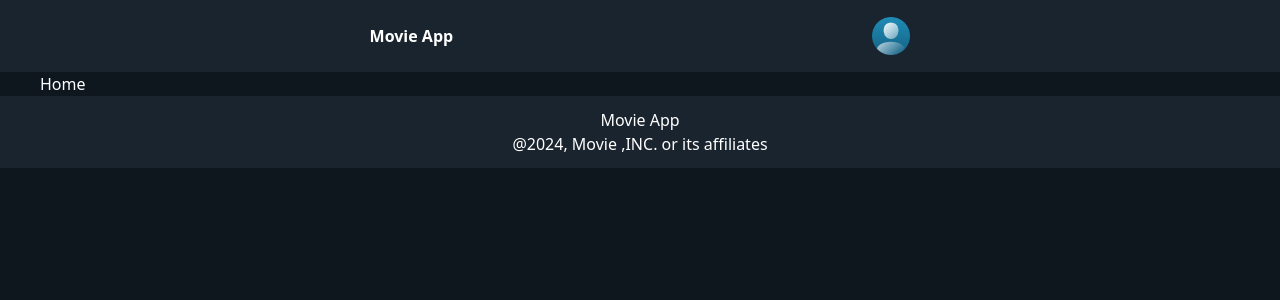
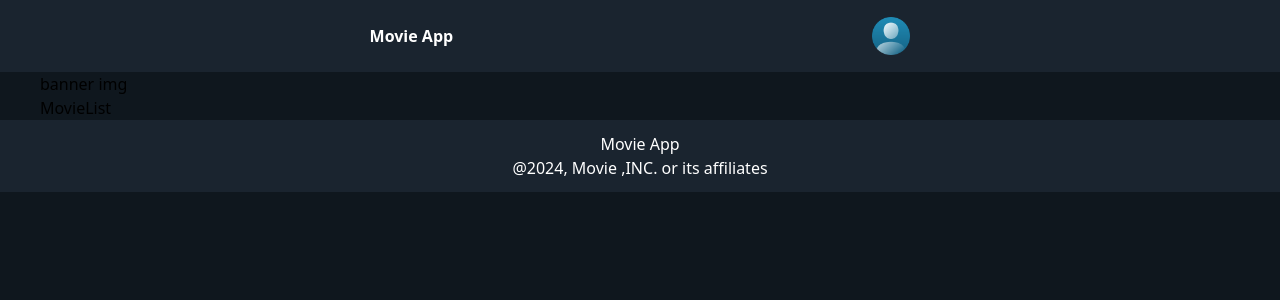
Before and after one commit to salmanulfarispk/MovieApp_Redux-Toolkit, a React (Vite) app: page / in a window 1280 px wide. Shown: the top 300 px of the page. Built offline with nearby package versions, Linux system fonts and the light colour scheme; no server answers.

Commit message:
using redux toolkit

```diff
--- a/src/App.jsx
+++ b/src/App.jsx
@@ -1,4 +1,3 @@
-// omdb_api="http://www.omdbapi.com/?i=tt3896198&apikey=d460d370"
 import React from "react"
 import { Routes,Route} from "react-router-dom"
 import Footer from "./components/Footer"
--- a/src/components/Home.jsx
+++ b/src/components/Home.jsx
@@ -1,8 +1,29 @@
-import React from 'react'
+import React, { useEffect } from 'react'
+import MovieList from "../components/MovieList"
+import MovieApi from '../common/apis/MovieApi'
+import { APIkey } from '../common/apis/MovieApiKey'
 
 function Home() {
+
+  useEffect(()=>{
+    const movietext="Harry";
+    const fetchMovies=async()=>{
+      try {
+      const response= await MovieApi.get(`?apikey=${APIkey}&s=${movietext}&type=movie`)
+        console.log("The Response :" ,response);
+      } catch (error) {
+        console.log("Error : ",error);
+      }
+    };
+
+    fetchMovies()
+  },[])
+
   return (
-    <div className='text-fontPrimary'>Home</div>
+    <div className=''>
+      <div className=''> banner img</div>
+      <MovieList/>
+    </div>
   )
 }
 
--- /dev/null
+++ b/src/features/store.jsx
@@ -0,0 +1,6 @@
+import { configureStore } from "@reduxjs/toolkit"
+
+
+export const store= configureStore({
+    reducer:{},
+})
--- a/src/main.jsx
+++ b/src/main.jsx
@@ -3,11 +3,15 @@ import ReactDOM from 'react-dom/client'
 import App from './App.jsx'
 import './index.css'
 import { BrowserRouter } from 'react-router-dom';
+import {Provider } from "react-redux"
+import { store } from './features/store.jsx';
 
 ReactDOM.createRoot(document.getElementById('root')).render(
   <React.StrictMode>
     <BrowserRouter>
+    <Provider store={store}>
     <App />
+    </Provider>
     </BrowserRouter>
   </React.StrictMode>,
 )
```
